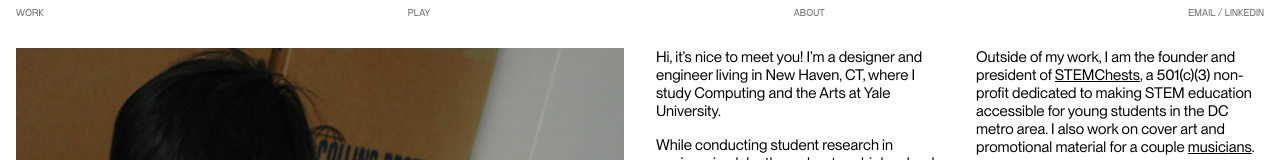
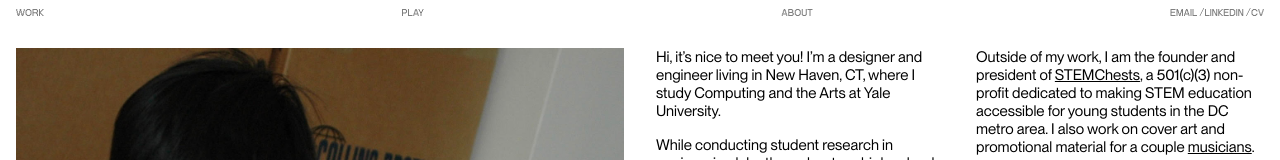
Before and after one commit to chainsawmaiden/aditya-das-portfolio, a Next.js app: page /about in a window 1280 px wide. Shown: the top 160 px of the page. Built offline with nearby package versions, Linux system fonts and the light colour scheme.

Commit message:
pdf resume

```diff
--- a/app/about/page.tsx
+++ b/app/about/page.tsx
@@ -36,7 +36,7 @@ export default function AboutPage() {
 
             <p>When I'm not working, you'll probably find me continuing my never-ending Zelda: Breath of the Wild run, playing piano, making a DJ mix, rock climbing, painting, napping in a cafe, staring at my phone, or maybe (just maybe) going on a morning hike.</p>
 
-            <AboutLink target='_blank' medium href='https://drive.google.com/file/d/1I1JUZUksOmhgs4_0J_AQZyC_uOHVpQiL/view?usp=sharing'>CV ↗</AboutLink>
+            <AboutLink target='_blank' medium href="/AdityaDas_Resume.pdf" rel="noopener noreferrer">CV ↗</AboutLink>
           </section>
 
           <div className='col-span-full'><DividerLight black /></div>
--- a/components/aboutLink.tsx
+++ b/components/aboutLink.tsx
@@ -1,8 +1,8 @@
 import Link from 'next/link'
 import React from 'react'
 
-export default function AboutLink({href, target, children, medium, noUnderline}: Readonly<{href: string, target?: string, children?: React.ReactNode, medium?: boolean, noUnderline?: boolean,}>) {
+export default function AboutLink({href, target, children, medium, noUnderline, rel}: Readonly<{href: string, target?: string, children?: React.ReactNode, medium?: boolean, noUnderline?: boolean, rel?: string}>) {
   return (
-    <Link target={target} className={`hover:opacity-80 transition-all ${medium && 'font-medium'} ${!noUnderline && 'underline'}`} href={href}>{children}</Link>
+    <Link target={target} className={`hover:opacity-80 transition-all ${medium && 'font-medium'} ${!noUnderline && 'underline'}`} href={href} rel={rel}>{children}</Link>
   )
 }
--- a/components/navbar.tsx
+++ b/components/navbar.tsx
@@ -7,7 +7,9 @@ export default function NavBar({home, article}: {home?: boolean, article?: boole
     <Link href='/' className="hover:opacity-80 transition">Work</Link>
     <Link href='/play' className="hover:opacity-80 transition">Play</Link>
     <Link href='/about' className="hover:opacity-80 transition">About</Link>
-    <span><Link href='mailto:aditya.das@yale.edu' target='_blank' className="hover:opacity-80 transition">Email</Link> / <Link href='https://www.linkedin.com/in/aditya-das-me/' target='_blank' className="hover:opacity-80 transition">Linkedin</Link></span>
+    <span><Link href='mailto:aditya.das@yale.edu' target='_blank' className="hover:opacity-80 transition">Email</Link> /
+    <Link href='https://www.linkedin.com/in/aditya-das-me/' target='_blank' className="hover:opacity-80 transition">Linkedin</Link> /
+    <Link href="/AdityaDas_Resume.pdf" target='_blank' rel="noopener noreferrer">CV</Link></span>
   </header>
   )
 }
```
Also changed, not shown: 1 other file (tests, documents, lock files or other folders).
